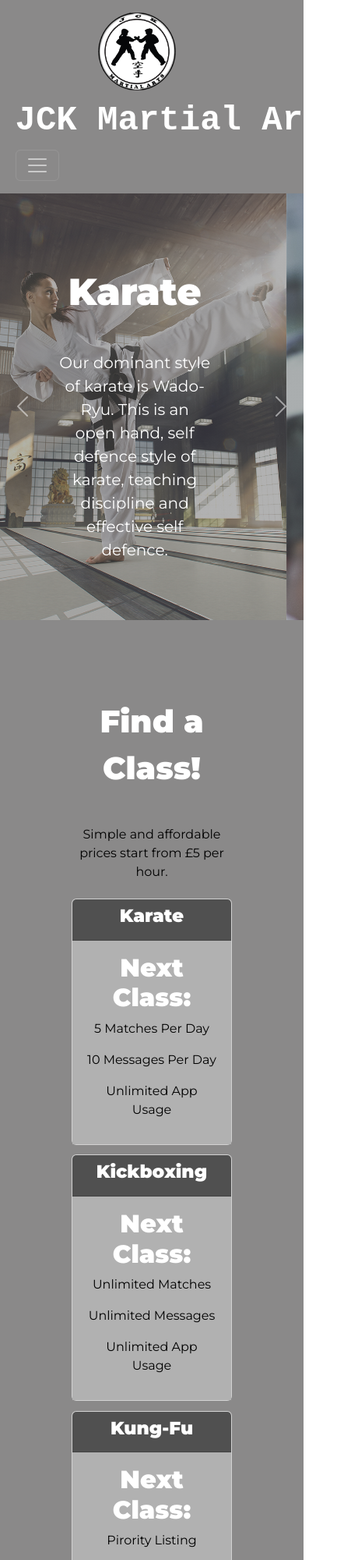
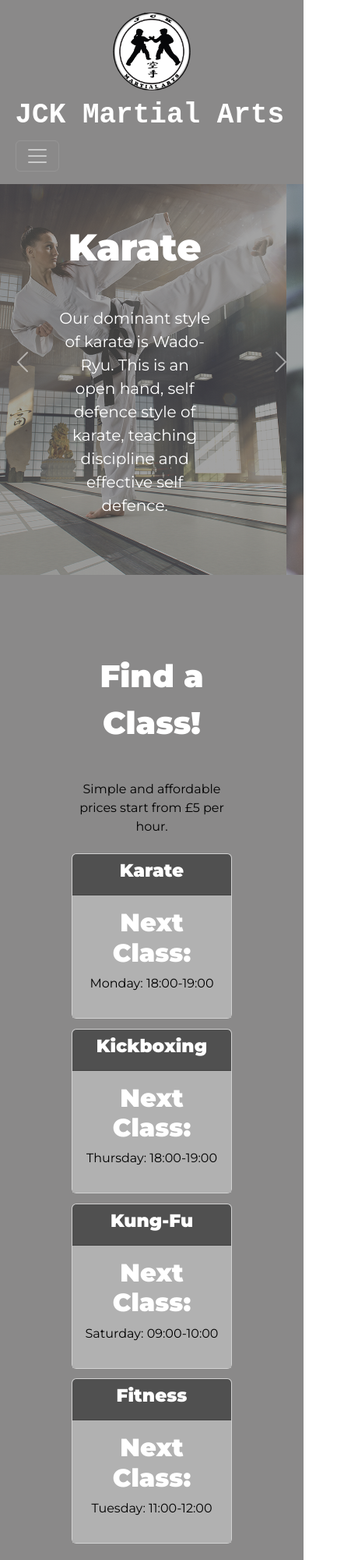
Before and after one commit to CharliePG/Website-4, a plain HTML site: page index.html in a window 390 px wide. Shown: the top 2000 px of the page at 78% size, 442 px wide, since content can reach past the window. Drawn offline with nearby package versions, Linux system fonts and the light colour scheme.

Commit message:
Add files via upload

```diff
--- a/css/styles.css
+++ b/css/styles.css
@@ -64,7 +64,7 @@ a:hover{
 .logo{
     width:100px;
     height: 100px;
-    margin-right: 2%;
+    margin-right: 25px ;
 }
 
 .navbar-brand{
@@ -113,24 +113,28 @@ a:hover{
     font-size: 1.25rem;
 }
 
+#header{
+    padding-top: 190px;
+}
+
 #header .container-fluid{
     padding: 15% 25%;
 }
 
 .karate-header{
-    background-image:linear-gradient(rgba(100, 100, 100, 0.5), rgba(100, 100, 100, 0.5)), url('../images/karate.jpg');
+    background-image:linear-gradient(rgba(100, 100, 100, 0.6), rgba(100, 100, 100, 0.6)), url('../images/karate.jpg');
 }
 
 .kickboxing-header{
-    background-image:linear-gradient(rgba(100, 100, 100, 0.5), rgba(100, 100, 100, 0.5)), url('../images/boxing.jpg');
+    background-image:linear-gradient(rgba(100, 100, 100, 0.6), rgba(100, 100, 100, 0.6)), url('../images/boxing.jpg');
 }
 
 .kung-fu-header{
-    background-image:linear-gradient(rgba(100, 100, 100, 0.5), rgba(100, 100, 100, 0.5)), url('../images/kung-fu.jpg');
+    background-image:linear-gradient(rgba(100, 100, 100, 0.6), rgba(100, 100, 100, 0.6)), url('../images/kung-fu.jpg');
 }
 
 .fitness-header{
-    background-image:linear-gradient(rgba(100, 100, 100, 0.5), rgba(100, 100, 100, 0.5)), url('../images/fitness.jpg');
+    background-image:linear-gradient(rgba(100, 100, 100, 0.6), rgba(100, 100, 100, 0.6)), url('../images/fitness.jpg');
 
 }
 
@@ -237,10 +241,6 @@ a:hover{
 
 @media (max-width: 1028px){
 
-    #title{
-        text-align: center;
-    }
-
     .title-image{
         position: static;
         width: 60%;
@@ -255,6 +255,7 @@ a:hover{
 
    #title .container-fluid{
     padding-left:5%;
+    padding-right: 5%;
    }
 }
 
@@ -267,3 +268,16 @@ a:hover{
     .navbar-toggleable-sm.collapse {display:none !important}
     .navbar-toggleable-sm.collapse.in {display:block !important}
   }
+
+@media(max-width:678px){
+    .navbar-brand{
+        font-size: 2.25rem;
+    }
+}
+
+@media(max-width:592px){
+    .navbar-brand{
+        font-size: 2.25rem;
+    }
+
+}
--- a/index.html
+++ b/index.html
@@ -20,7 +20,7 @@
 
         <!-- Font Links -->
         <link href="https://fonts.googleapis.com/css2?family=Montserrat:wght@200;300;400;600;700;800;900&display=swap" rel="stylesheet">
-
+    </head>
 <body>
     <!-- Bootstrap Javascript Link -->
     <script src="https://cdn.jsdelivr.net/npm/bootstrap@5.2.3/dist/js/bootstrap.bundle.min.js" integrity="sha384-kenU1KFdBIe4zVF0s0G1M5b4hcpxyD9F7jL+jjXkk+Q2h455rYXK/7HAuoJl+0I4" crossorigin="anonymous"></script>
@@ -28,16 +28,15 @@
 
     <!-- Title Section -->
 
-    <section id="title" class="grey-section">
+    <section id="title" class="grey-section fixed-top">
 
         <div class="container-fluid">
 
             <!-- Nav Bar -->
 
-            <nav class="navbar navbar-expand-lg navbar-dark">
+            <nav class="navbar navbar-expand-lg navbar-dark ">
                 <!-- Navbar Brand Link-->
                 <img class="logo" src="images/JCK LOGO-1.png" alt="">
-
                 <a class="navbar-brand" href="">  JCK Martial Arts</a>
                 <!-- Navbar Toggler for Mobile -->
                 <button class="navbar-toggler" type="button" data-bs-toggle="collapse" data-bs-target="#navbarToggler" aria-controls="navbarToggler" aria-expanded="false" aria-label="Toggle navigation">
@@ -46,10 +45,6 @@
                 <!-- Navbar Items -->
                 <div class="collapse navbar-collapse" id="navbarToggler">
                     <ul class="navbar-nav ms-auto">
-                        <li class="nav-item">
-                            <a class="nav-link" href="">Home</a>
-                        </li>
-
                         <li class="nav-item dropdown">
                             <a class="nav-link dropdown-toggle" id="navbarDropdown" href="" role="button" data-bs-toggle="dropdown" aria-expanded="false">Classes</a>
                             <ul class="dropdown-menu dropdown-menu-dark">
@@ -82,7 +77,7 @@
 
  <!-- Header Carousel -->
 
-  <section id="header">
+  <section id="header" class="grey-section">
 
 
     <div id="header-carousel" class="carousel slide" data-bs-ride="carousel">
@@ -138,9 +133,7 @@
           <!-- Card Body -->
           <div class="card-body">
             <h4 class="next-class">Next Class:</h4>
-            <p>5 Matches Per Day</p>
-            <p>10 Messages Per Day</p>
-            <p>Unlimited App Usage</p>
+            <p>Monday: 18:00-19:00</p>
           </div>
         </div>
       </div>
@@ -150,15 +143,13 @@
 
           <!-- Card Header -->
           <div class="card-header">
-            <h3><a href="karate-classes.html">Kickboxing</a></h3>
+            <h3><a href="kickboxing-classes.html">Kickboxing</a></h3>
           </div>
 
           <!-- Card Body -->
           <div class="card-body">
             <h4 class="next-class">Next Class:</h4>
-            <p>Unlimited Matches</p>
-            <p>Unlimited Messages</p>
-            <p>Unlimited App Usage</p>
+            <p>Thursday: 18:00-19:00</p>
           </div>
         </div>
       </div>
@@ -168,16 +159,13 @@
 
           <!-- Card Header -->
           <div class="card-header">
-            <h3><a href="karate-classes.html">Kung-Fu</a></h3>
+            <h3><a href="kungfu-classes.html">Kung-Fu</a></h3>
           </div>
 
           <!-- Card Body -->
           <div class="card-body">
             <h4 class="next-class">Next Class:</h4>
-            <p>Pirority Listing</p>
-            <p>Unlimited Matches</p>
-            <p>Unlimited Messages</p>
-            <p>Unlimited App Usage</p>
+            <p>Saturday: 09:00-10:00</p>
           </div>
         </div>
       </div>
@@ -187,16 +175,13 @@
 
           <!-- Card Header -->
           <div class="card-header">
-            <h3><a href="karate-classes.html">Fitness</a></h3>
+            <h3><a href="fitness-classes.html">Fitness</a></h3>
           </div>
 
           <!-- Card Body -->
           <div class="card-body">
             <h4 class="next-class">Next Class:</h4>
-            <p>Pirority Listing</p>
-            <p>Unlimited Matches</p>
-            <p>Unlimited Messages</p>
-            <p>Unlimited App Usage</p>
+            <p>Tuesday: 11:00-12:00</p>
           </div>
         </div>
       </div>
@@ -286,10 +271,10 @@
 
   <footer id="footer">
 
-    <i class="fa-brands fa-facebook social-logo"></i>
-    <i class="fa-brands fa-twitter social-logo"></i>
-    <i class="fa-brands fa-instagram social-logo"></i>
-    <i class="fa-solid fa-envelope social-logo"></i>
+    <a href="http://www.facebook.com"><i class="fa-brands fa-facebook social-logo"></i></a>
+    <a href="http://www.twitter.com"><i class="fa-brands fa-twitter social-logo"></i></a>
+    <a href="http://www.instagram.com"><i class="fa-brands fa-instagram social-logo"></i></a>
+    <a href=""><i class="fa-solid fa-envelope social-logo"></i></a>
     <p class="copyright">© Copyright JCK Martial Arts 2023</p>
 
   </footer>
```
